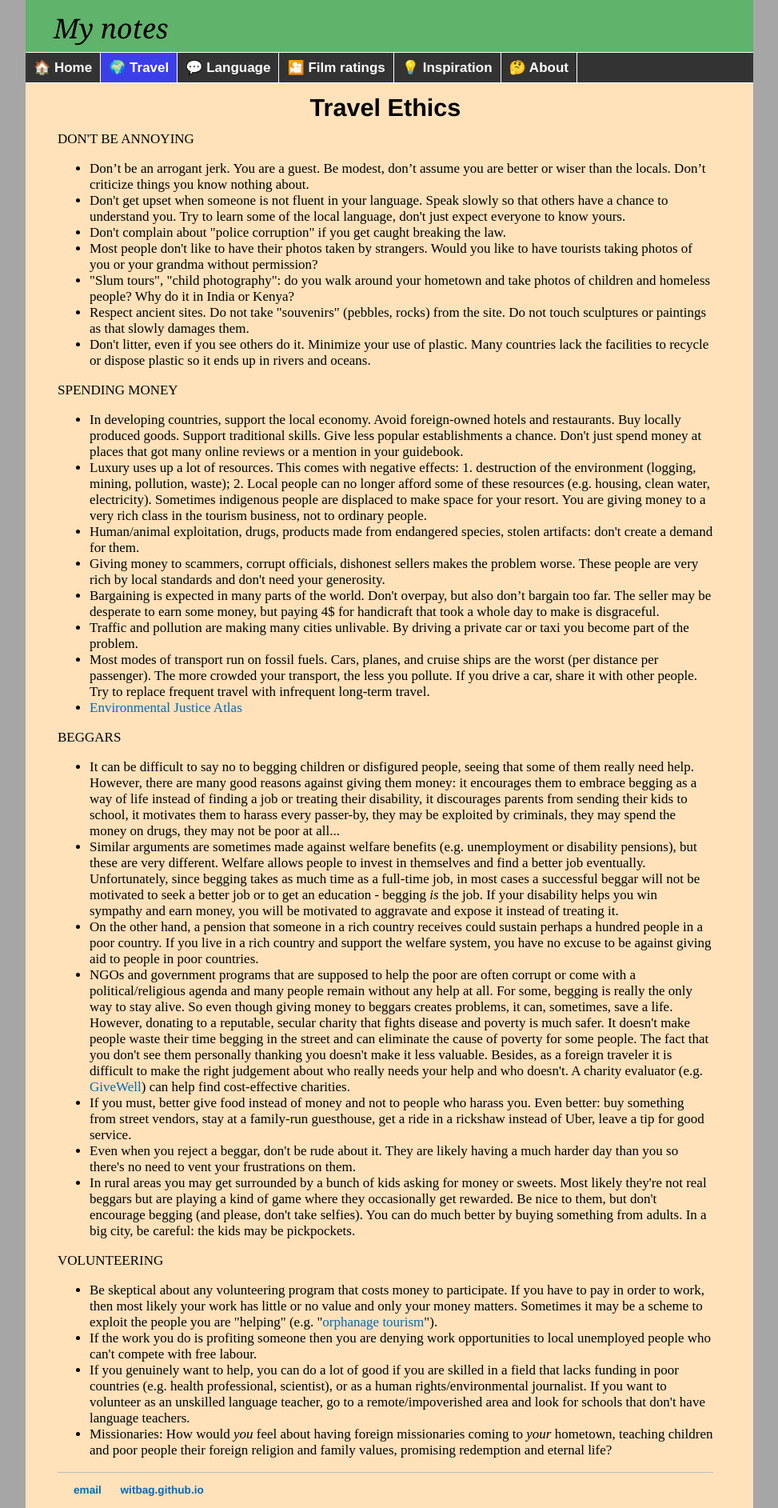
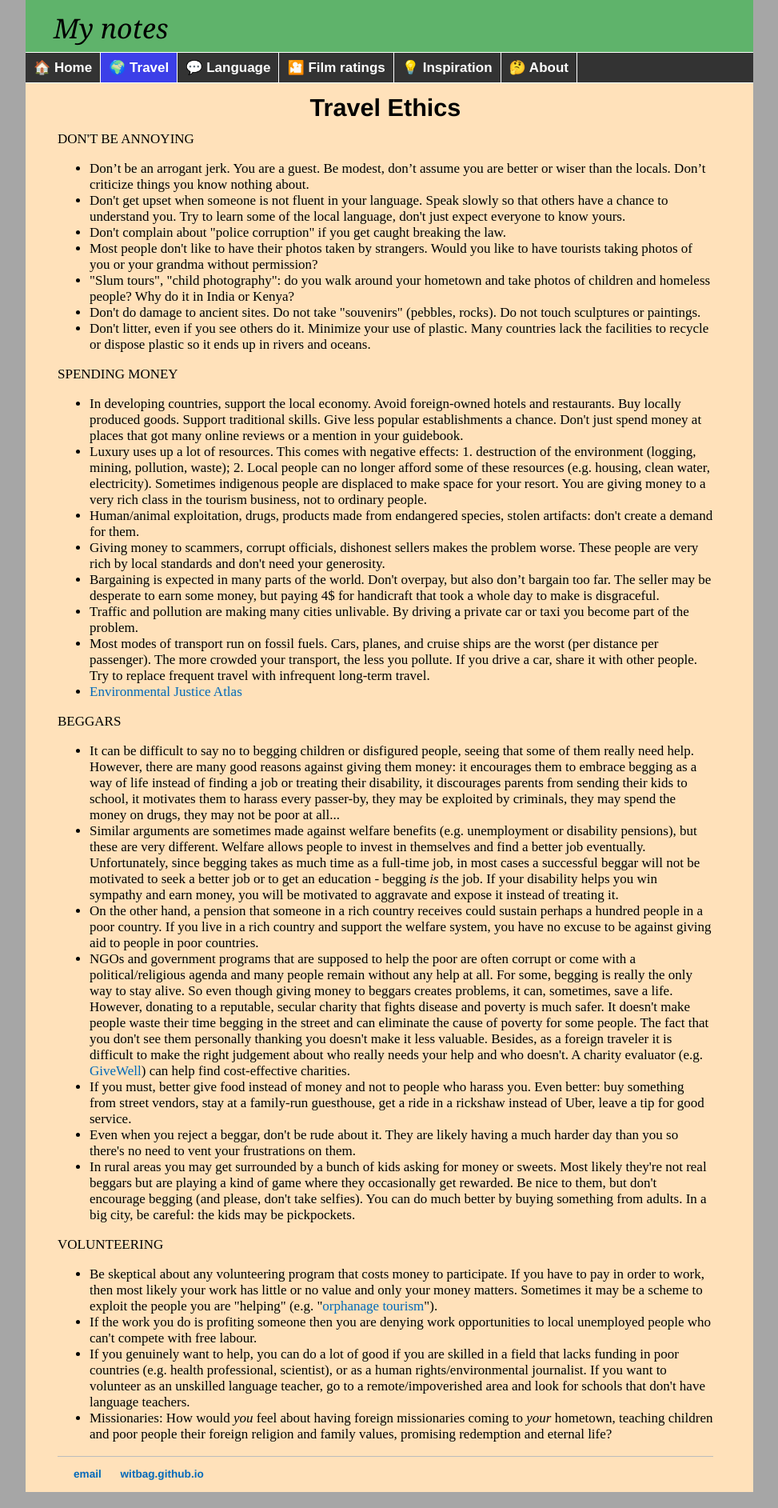
Before and after one commit to witbag/witbag.github.io, a Jekyll site: the page built from travel/ethics.html, in a window 1280 px wide. Shown: the whole page at 80% size, without its empty margins (153-1126 px from the left). Built offline with Jekyll 4.4.1, drawn with Linux system fonts in a browser that asks for light colours.

Commit message:
Update ethics.html

```diff
--- a/travel/ethics.html
+++ b/travel/ethics.html
@@ -15,7 +15,7 @@ title: Travel advice
 <li>Don't complain about "police corruption" if you get caught breaking the law.
 <li>Most people don't like to have their photos taken by strangers. Would you like to have tourists taking photos of you or your grandma without permission?
 <li>"Slum tours", "child photography": do you walk around your hometown and take photos of children and homeless people? Why do it in India or Kenya?
-<li>Respect ancient sites. Do not take "souvenirs" (pebbles, rocks) from the site. Do not touch sculptures or paintings as that slowly damages them.
+<li>Don't do damage to ancient sites. Do not take "souvenirs" (pebbles, rocks). Do not touch sculptures or paintings.
 <li>Don't litter, even if you see others do it. Minimize your use of plastic. Many countries lack the facilities to recycle or dispose plastic so it ends up in rivers and oceans.
 </ul>
 <a id="spending"></a><p>SPENDING MONEY</p>
```
